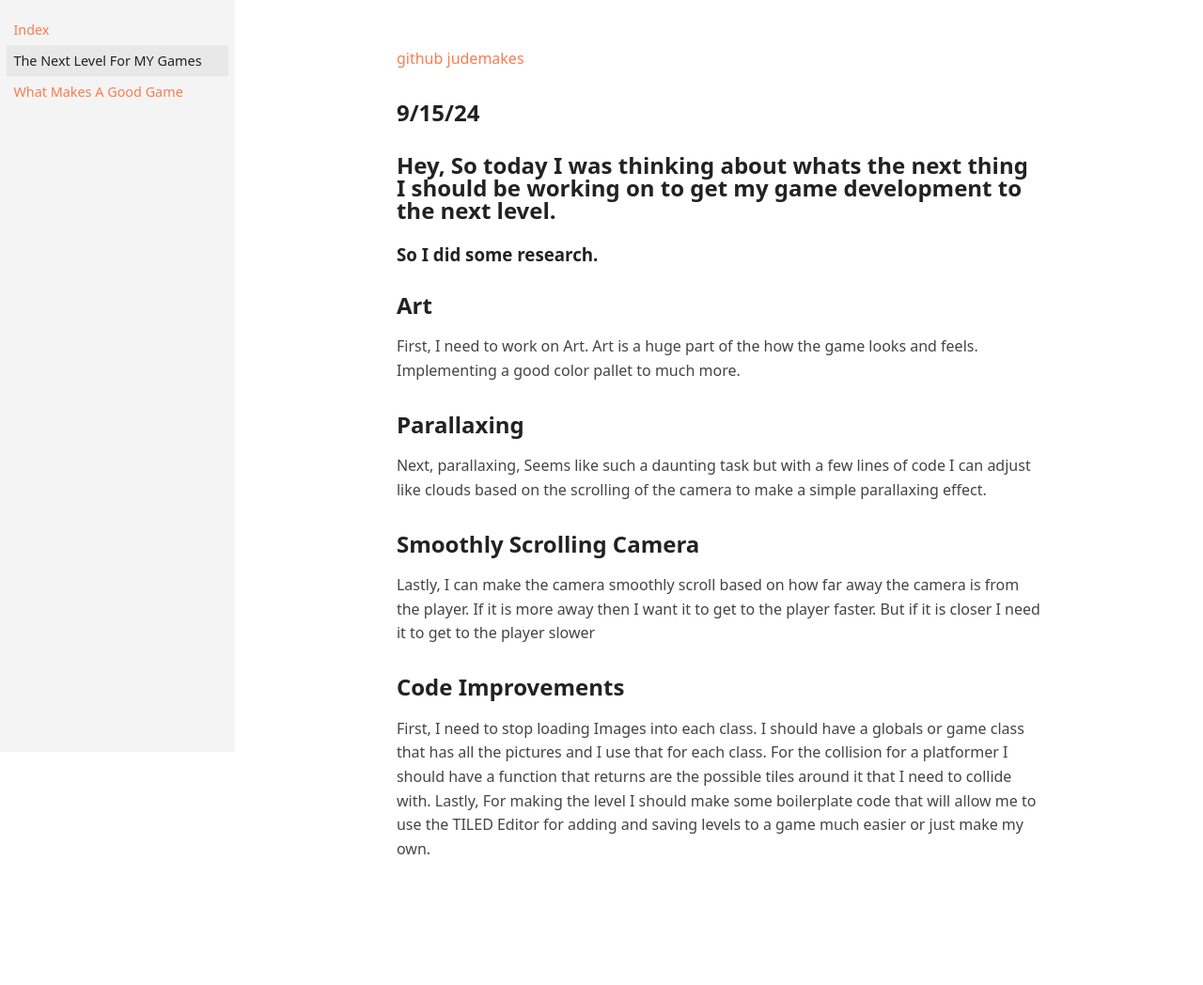
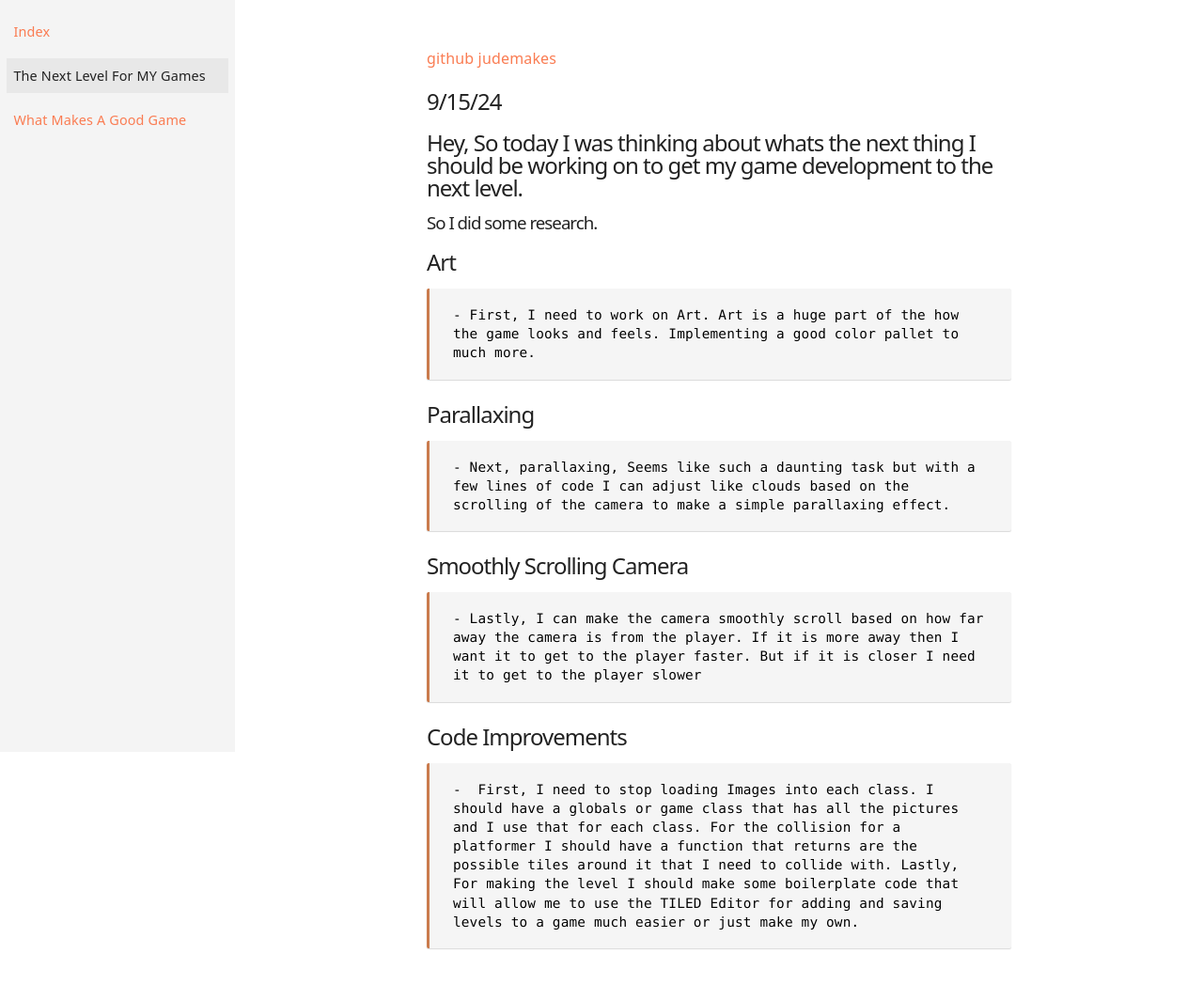
Before and after one commit to Hude06/blog, a website: page _Posts/The Next Level For MY Games.html in a window 1280 px wide. Shown: the whole page at 94% size. Before the commit the page ends 966 px from the top, so only its background shows below. Drawn offline with nearby package versions, Linux system fonts and the light colour scheme.

Commit message:
Adding some new styles

```diff
--- a/_Posts/The Next Level For MY Games.html
+++ b/_Posts/The Next Level For MY Games.html
@@ -1,6 +1,15 @@
 <!DOCTYPE html>
 <html>
   <head>
+    <!-- Google Fonts -->
+    <link rel="stylesheet" href="https://fonts.googleapis.com/css?family=Roboto:300,300italic,700,700italic">
+
+    <!-- CSS Reset -->
+    <link rel="stylesheet" href="https://cdnjs.cloudflare.com/ajax/libs/normalize/8.0.1/normalize.css">
+
+    <!-- Milligram CSS -->
+    <link rel="stylesheet" href="https://cdnjs.cloudflare.com/ajax/libs/milligram/1.4.1/milligram.css">
+
     <style>
       /*! ADAPTED
     Typeplate : Starter Kit
@@ -35,9 +44,14 @@
       body {
         word-wrap: break-word;
       }
-
+      pre {
+        border-left: 0.3rem solid #ca7b4d;
+      }
       pre code {
         word-wrap: normal;
+        color: black;
+        border-left: red;
+
       }
 
       body {
@@ -491,13 +505,17 @@
 <h2 id="hey%2C-so-today-i-was-thinking-about-whats-the-next-thing-i-should-be-working-on-to-get-my-game-development-to-the-next-level.">Hey, So today I was thinking about whats the next thing I should be working on to get my game development to the next level. <a class="heading-anchor-permalink" href="#hey%2C-so-today-i-was-thinking-about-whats-the-next-thing-i-should-be-working-on-to-get-my-game-development-to-the-next-level.">#</a></h2>
 <h3 id="so-i-did-some-research.">So I did some research. <a class="heading-anchor-permalink" href="#so-i-did-some-research.">#</a></h3>
 <h2 id="art">Art <a class="heading-anchor-permalink" href="#art">#</a></h2>
-<p>First, I need to work on Art. Art is a huge part of the how the game looks and feels. Implementing a good color pallet to much more.</p>
+<pre><code>- First, I need to work on Art. Art is a huge part of the how the game looks and feels. Implementing a good color pallet to much more.
+</code></pre>
 <h2 id="parallaxing">Parallaxing <a class="heading-anchor-permalink" href="#parallaxing">#</a></h2>
-<p>Next, parallaxing, Seems like such a daunting task but with a few lines of code I can adjust like clouds based on the scrolling of the camera to make a simple parallaxing effect.</p>
+<pre><code>- Next, parallaxing, Seems like such a daunting task but with a few lines of code I can adjust like clouds based on the scrolling of the camera to make a simple parallaxing effect.
+</code></pre>
 <h2 id="smoothly-scrolling-camera">Smoothly Scrolling Camera <a class="heading-anchor-permalink" href="#smoothly-scrolling-camera">#</a></h2>
-<p>Lastly, I can make the camera smoothly scroll based on how far away the camera is from the player. If it is more away then I want it to get to the player faster. But if it is closer I need it to get to the player slower</p>
+<pre><code>- Lastly, I can make the camera smoothly scroll based on how far away the camera is from the player. If it is more away then I want it to get to the player faster. But if it is closer I need it to get to the player slower
+</code></pre>
 <h2 id="code-improvements">Code Improvements <a class="heading-anchor-permalink" href="#code-improvements">#</a></h2>
-<p>First, I need to stop loading Images into each class. I should have a globals or game class that has all the pictures and I use that for each class. For the collision for a platformer I should have a function that returns are the possible tiles around it that I need to collide with. Lastly, For making the level I should make some boilerplate code that will allow me to use the TILED Editor for adding and saving levels to a game much easier or just make my own.</p>
+<pre><code>-  First, I need to stop loading Images into each class. I should have a globals or game class that has all the pictures and I use that for each class. For the collision for a platformer I should have a function that returns are the possible tiles around it that I need to collide with. Lastly, For making the level I should make some boilerplate code that will allow me to use the TILED Editor for adding and saving levels to a game much easier or just make my own.
+</code></pre>
 
       </article>
     </div>
```
Also changed, not shown: Posts/The Next Level For MY Games.md (+4 -4 lines), _Posts/What Makes A Good Game.html (+15 -1 lines), _Posts/contents.json (+2 -2 lines), _Posts/index.html (+15 -1 lines).
